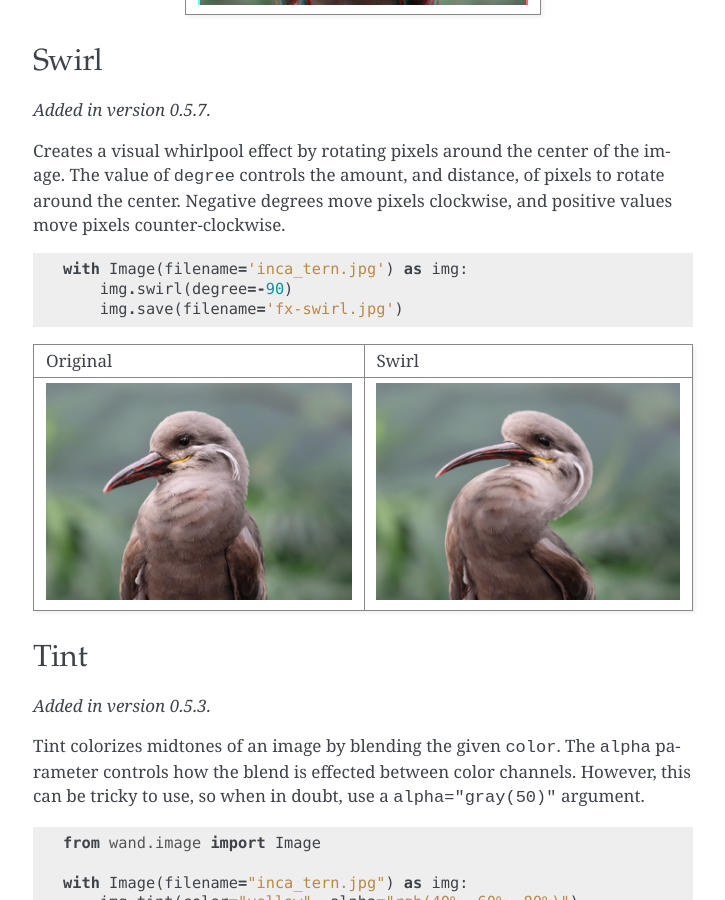
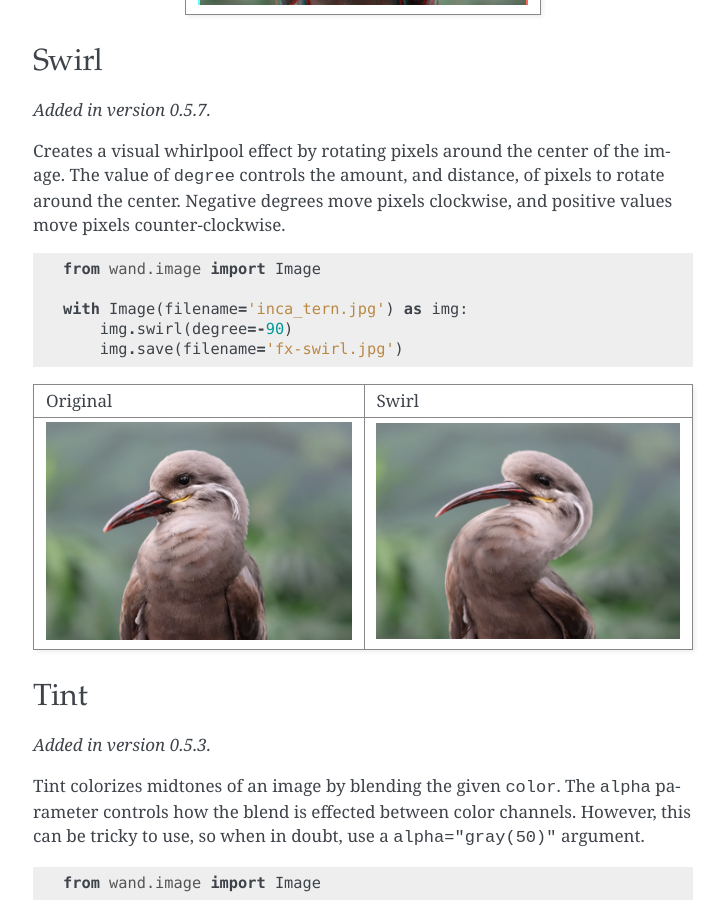
Before and after one commit to emcconville/wand, a Sphinx documentation site: the page built from docs/guide/fx.rst, in a window 1280 px wide and 900 px high, scrolled down 7910 px. Shown: the whole window, without its empty margins (387-1112 px from the left). Built offline with Sphinx 7.4.7, drawn with Linux system fonts in a browser that asks for light colours; some web fonts are replaced; the version number could not be read and is left out.

Commit message:
Added missing import

```diff
--- a/docs/guide/fx.rst
+++ b/docs/guide/fx.rst
@@ -384,6 +384,8 @@ values move pixels counter-clockwise.
 
 .. code-block:: python
 
+    from wand.image import Image
+
     with Image(filename='inca_tern.jpg') as img:
         img.swirl(degree=-90)
         img.save(filename='fx-swirl.jpg')
```
